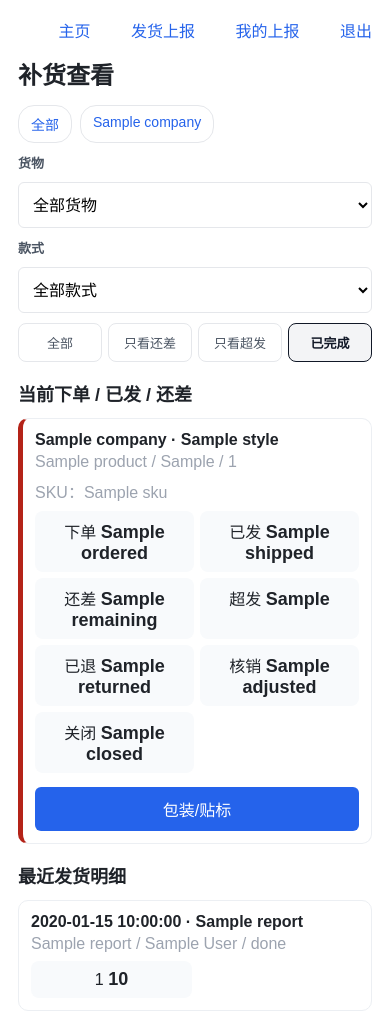
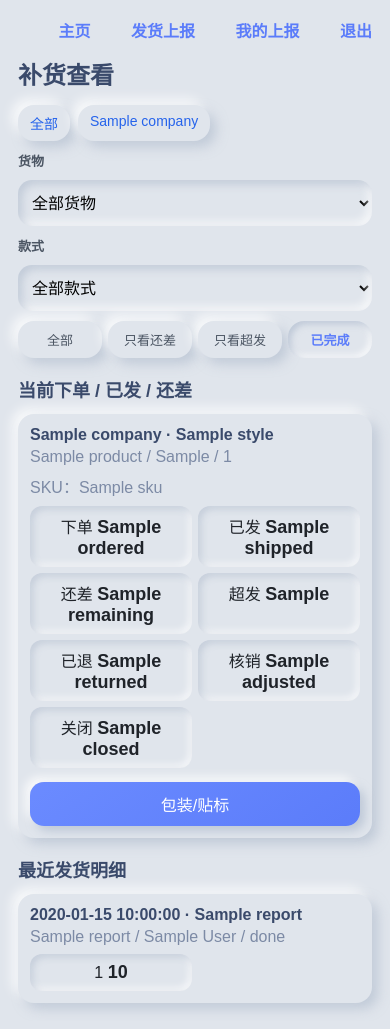
Before and after one commit to redyuxiplayer-coder/CODEX, a FastAPI app: template app/templates/mobile/orders.html in a window 390 px wide. Run offline with FastAPI, Linux system fonts and the light colour scheme; the template is opened without the code that fills it: most values are stand-ins (such as "Sample title", 1, 10 or a date in 2020).

Commit message:
style: neumorphism theme for mobile pages

```diff
--- a/app/static/app.css
+++ b/app/static/app.css
@@ -141,3 +141,114 @@ button.secondary:hover { background: #55616f; }
   .page { padding: 10px; overflow-x: auto; }
   table { font-size: 13px; }
 }
+
+/* ===== 手机端新拟态（Neumorphism） ===== */
+body.mobile { background: #e0e5ec; }
+.mobile .phone-card { background: #e0e5ec; }
+
+.mobile .panel,
+.mobile .balance-item,
+.mobile .goal-item,
+.mobile .edit-card,
+.mobile .empty,
+.mobile .mobile-hero,
+.mobile .filter-tag,
+.mobile .filter-tab,
+.mobile .balance-size-row {
+  background: #e0e5ec;
+  border: none;
+  border-radius: 16px;
+  box-shadow: 6px 6px 12px rgba(163, 177, 198, 0.5), -6px -6px 12px rgba(255, 255, 255, 0.78);
+}
+
+.mobile .numbers span {
+  background: #e0e5ec;
+  border: none;
+  border-radius: 12px;
+  box-shadow: inset 3px 3px 7px rgba(163, 177, 198, 0.45), inset -3px -3px 7px rgba(255, 255, 255, 0.72);
+}
+
+.mobile .balance-size-row .size-balance-hint {
+  background: #e0e5ec;
+  border-radius: 10px;
+  box-shadow: inset 2px 2px 5px rgba(163, 177, 198, 0.35), inset -2px -2px 5px rgba(255, 255, 255, 0.6);
+}
+
+.mobile .goal-item span {
+  background: linear-gradient(145deg, #6b8bff, #5b7cfa);
+  box-shadow: 3px 3px 6px rgba(163, 177, 198, 0.5), -3px -3px 6px rgba(255, 255, 255, 0.7);
+  border-radius: 10px;
+}
+
+.mobile input,
+.mobile select,
+.mobile textarea {
+  background: #e0e5ec;
+  border: none;
+  border-radius: 14px;
+  box-shadow: inset 4px 4px 8px rgba(163, 177, 198, 0.5), inset -4px -4px 8px rgba(255, 255, 255, 0.75);
+}
+
+.mobile input:focus,
+.mobile select:focus,
+.mobile textarea:focus {
+  outline: none;
+  box-shadow: inset 4px 4px 8px rgba(163, 177, 198, 0.55), inset -4px -4px 8px rgba(255, 255, 255, 0.8), 0 0 0 2px rgba(91, 124, 250, 0.28);
+}
+
+.mobile button,
+.mobile .button {
+  border: none;
+  border-radius: 14px;
+  background: linear-gradient(145deg, #6b8bff, #5b7cfa);
+  box-shadow: 5px 5px 10px rgba(163, 177, 198, 0.55), -5px -5px 10px rgba(255, 255, 255, 0.8);
+}
+
+.mobile button:hover,
+.mobile .button:hover {
+  background: linear-gradient(145deg, #5f80f5, #4d6fe8);
+}
+
+.mobile button:active,
+.mobile .button:active {
+  box-shadow: inset 4px 4px 8px rgba(61, 88, 197, 0.45), inset -4px -4px 8px rgba(255, 255, 255, 0.45);
+}
+
+.mobile button.secondary {
+  background: linear-gradient(145deg, #9aa7bd, #8d99ae);
+}
+
+.mobile button.secondary:active {
+  box-shadow: inset 4px 4px 8px rgba(88, 100, 125, 0.45), inset -4px -4px 8px rgba(255, 255, 255, 0.5);
+}
+
+.mobile .plus-btn {
+  background: #e0e5ec;
+  color: #5b7cfa;
+  box-shadow: 4px 4px 8px rgba(163, 177, 198, 0.5), -4px -4px 8px rgba(255, 255, 255, 0.75);
+}
+
+.mobile .plus-btn:active {
+  box-shadow: inset 3px 3px 6px rgba(163, 177, 198, 0.5), inset -3px -3px 6px rgba(255, 255, 255, 0.7);
+}
+
+.mobile .filter-tag.active,
+.mobile .filter-tab.active {
+  background: #e0e5ec;
+  border: none;
+  color: #5b7cfa;
+  font-weight: 700;
+  box-shadow: inset 3px 3px 6px rgba(163, 177, 198, 0.55), inset -3px -3px 6px rgba(255, 255, 255, 0.75);
+}
+
+.mobile .mobile-nav a {
+  color: #5b7cfa;
+  font-weight: 600;
+}
+
+.mobile .item-title { color: #3a4a6b; }
+.mobile .item-sub { color: #7c8aa5; }
+.mobile h1, .mobile h2 { color: #3a4a6b; }
+.mobile .hint { color: #7c8aa5; }
+.mobile table { background: #eef2f9; border-radius: 12px; }
+.mobile th { background: #e4e9f2; color: #4b5a75; }
--- a/app/templates/base.html
+++ b/app/templates/base.html
@@ -4,7 +4,7 @@
   <meta charset="utf-8">
   <meta name="viewport" content="width=device-width, initial-scale=1">
   <title>{{ title or "ZY服装发货管理系统" }}</title>
-  <link rel="stylesheet" href="/static/app.css?v=20260804-4">
+  <link rel="stylesheet" href="/static/app.css?v=20260804-5">
 </head>
 <body>
   <header class="topbar">
@@ -29,6 +29,6 @@
   <main class="page">
     {% block content %}{% endblock %}
   </main>
-  <script src="/static/app.js?v=20260804-4"></script>
+  <script src="/static/app.js?v=20260804-5"></script>
 </body>
 </html>
--- a/app/templates/mobile/daily_stats.html
+++ b/app/templates/mobile/daily_stats.html
@@ -4,7 +4,7 @@
   <meta charset="utf-8">
   <meta name="viewport" content="width=device-width, initial-scale=1">
   <title>每日发货统计</title>
-  <link rel="stylesheet" href="/static/app.css?v=20260804-4">
+  <link rel="stylesheet" href="/static/app.css?v=20260804-5">
 </head>
 <body class="mobile">
 <main class="phone-card wide-phone">
--- a/app/templates/mobile/home.html
+++ b/app/templates/mobile/home.html
@@ -4,7 +4,7 @@
   <meta charset="utf-8">
   <meta name="viewport" content="width=device-width, initial-scale=1">
   <title>手机主页</title>
-  <link rel="stylesheet" href="/static/app.css?v=20260804-4">
+  <link rel="stylesheet" href="/static/app.css?v=20260804-5">
 </head>
 <body class="mobile">
 <main class="phone-card wide-phone">
--- a/app/templates/mobile/login.html
+++ b/app/templates/mobile/login.html
@@ -4,7 +4,7 @@
   <meta charset="utf-8">
   <meta name="viewport" content="width=device-width, initial-scale=1">
   <title>员工登录</title>
-  <link rel="stylesheet" href="/static/app.css?v=20260804-4">
+  <link rel="stylesheet" href="/static/app.css?v=20260804-5">
 </head>
 <body class="mobile">
   <main class="phone-card">
--- a/app/templates/mobile/my_reports.html
+++ b/app/templates/mobile/my_reports.html
@@ -4,7 +4,7 @@
   <meta charset="utf-8">
   <meta name="viewport" content="width=device-width, initial-scale=1">
   <title>我的上报</title>
-  <link rel="stylesheet" href="/static/app.css?v=20260804-4">
+  <link rel="stylesheet" href="/static/app.css?v=20260804-5">
 </head>
 <body class="mobile">
 <main class="phone-card wide-phone">
@@ -28,6 +28,6 @@
     data-has-more="1">加载更多</button>
   {% endif %}
 </main>
-<script src="/static/app.js?v=20260804-4"></script>
+<script src="/static/app.js?v=20260804-5"></script>
 </body>
 </html>
--- a/app/templates/mobile/orders.html
+++ b/app/templates/mobile/orders.html
@@ -4,7 +4,7 @@
   <meta charset="utf-8">
   <meta name="viewport" content="width=device-width, initial-scale=1">
   <title>补货查看</title>
-  <link rel="stylesheet" href="/static/app.css?v=20260804-4">
+  <link rel="stylesheet" href="/static/app.css?v=20260804-5">
 </head>
 <body class="mobile">
 <main class="phone-card wide-phone">
--- a/app/templates/mobile/report.html
+++ b/app/templates/mobile/report.html
@@ -4,7 +4,7 @@
   <meta charset="utf-8">
   <meta name="viewport" content="width=device-width, initial-scale=1">
   <title>发货上报</title>
-  <link rel="stylesheet" href="/static/app.css?v=20260804-4">
+  <link rel="stylesheet" href="/static/app.css?v=20260804-5">
 </head>
 <body class="mobile">
 <main class="phone-card wide-phone">
@@ -101,6 +101,6 @@
 <script>
 window.ORDER_COMPANIES = {{ companies|tojson }};
 </script>
-<script src="/static/app.js?v=20260804-4"></script>
+<script src="/static/app.js?v=20260804-5"></script>
 </body>
 </html>
--- a/app/templates/mobile/today.html
+++ b/app/templates/mobile/today.html
@@ -4,7 +4,7 @@
   <meta charset="utf-8">
   <meta name="viewport" content="width=device-width, initial-scale=1">
   <title>今天已包货</title>
-  <link rel="stylesheet" href="/static/app.css?v=20260804-4">
+  <link rel="stylesheet" href="/static/app.css?v=20260804-5">
 </head>
 <body class="mobile">
 <main class="phone-card wide-phone">
@@ -94,6 +94,6 @@
 <script>
 window.ORDER_CHOICES = {{ choices|tojson }};
 </script>
-<script src="/static/app.js?v=20260804-4"></script>
+<script src="/static/app.js?v=20260804-5"></script>
 </body>
 </html>
--- a/app/templates/mobile/work_info.html
+++ b/app/templates/mobile/work_info.html
@@ -4,7 +4,7 @@
   <meta charset="utf-8">
   <meta name="viewport" content="width=device-width, initial-scale=1">
   <title>包装/贴标信息</title>
-  <link rel="stylesheet" href="/static/app.css?v=20260804-4">
+  <link rel="stylesheet" href="/static/app.css?v=20260804-5">
 </head>
 <body class="mobile">
 <main class="phone-card wide-phone">
@@ -82,6 +82,6 @@ function addMobileWorkInfoRow() {
   container.appendChild(row);
 }
 </script>
-<script src="/static/app.js?v=20260804-4"></script>
+<script src="/static/app.js?v=20260804-5"></script>
 </body>
 </html>
```
